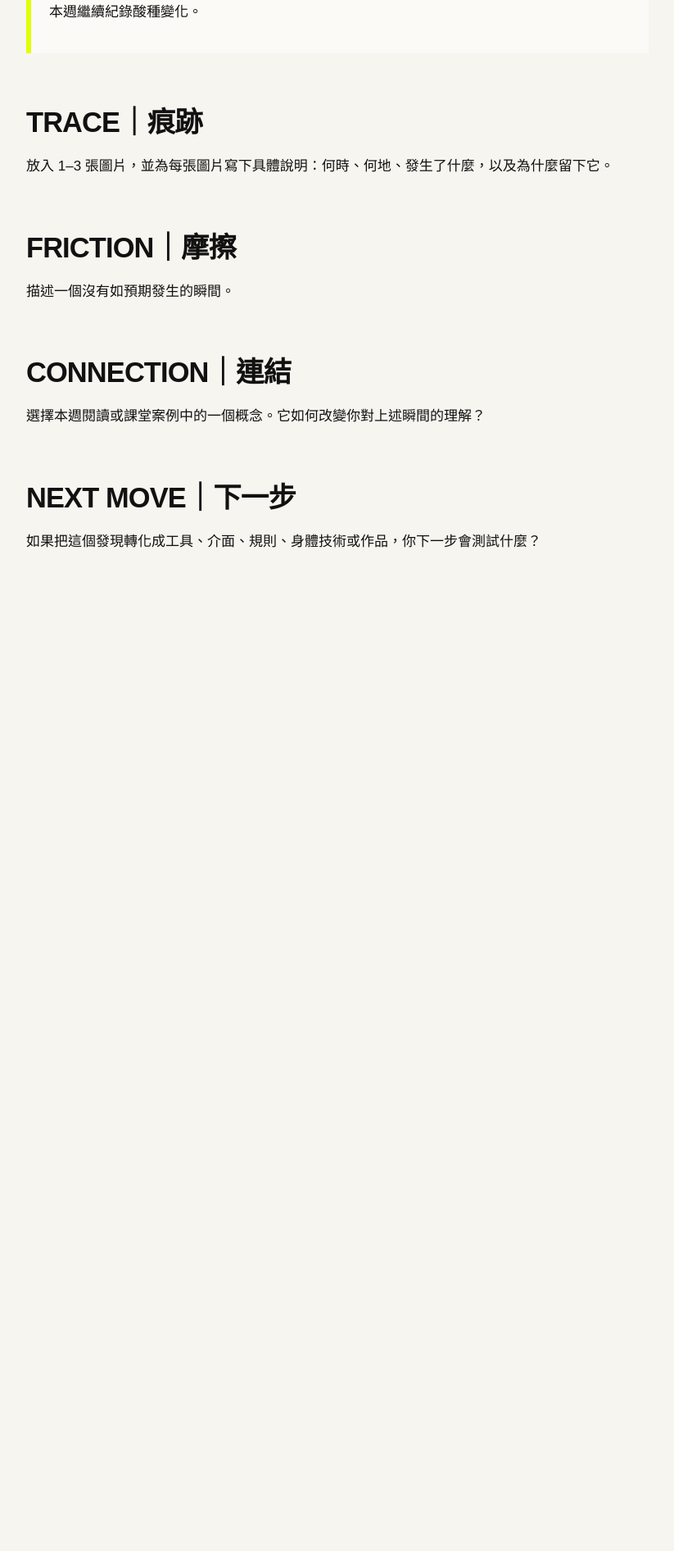
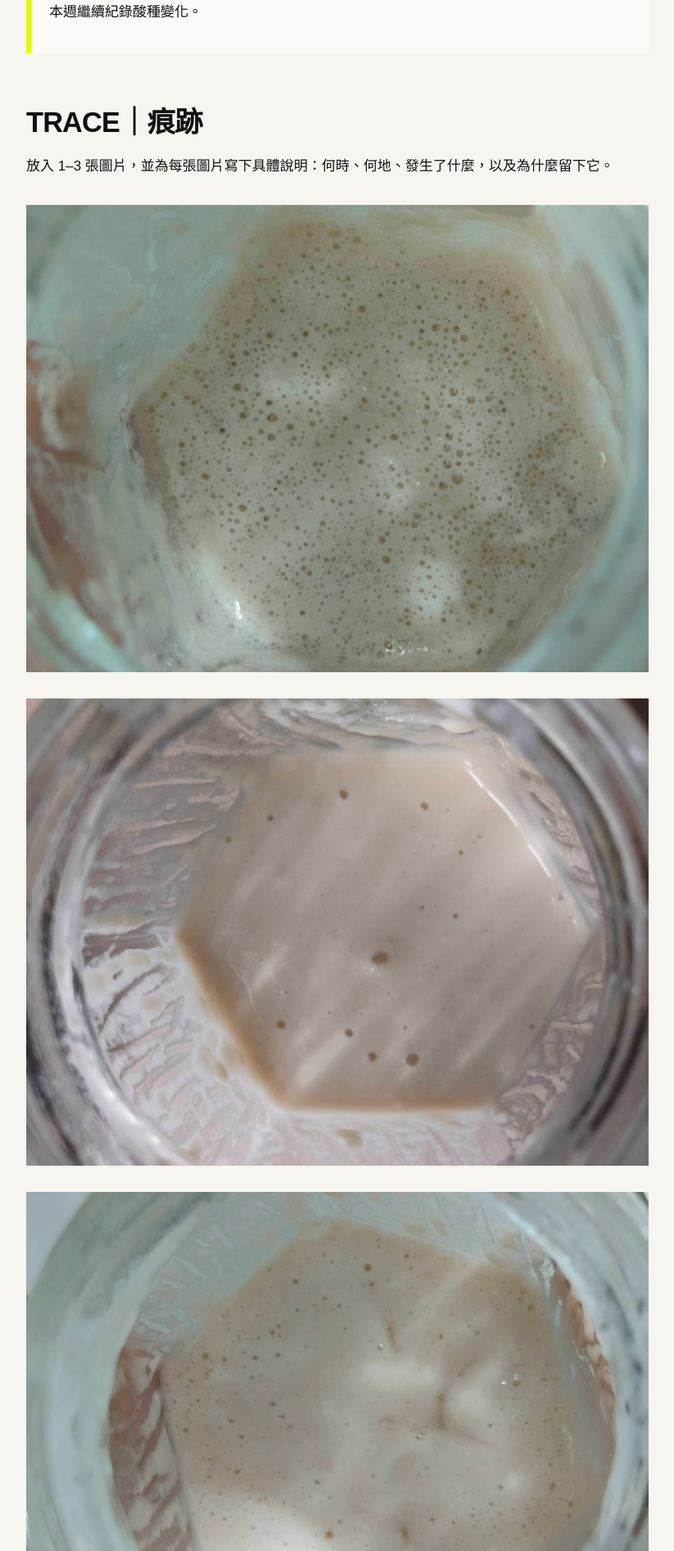
Before and after one commit to ivyjih/fieldworkarchive, a Jekyll site: the page built from weeks/week-07.md, in a window 1280 px wide. Shown: the part 409-2301 px from the top of the page at 82% size, without its empty margins (48-871 px from the left). Built offline with Jekyll 4.4.1, drawn with Linux system fonts in a browser that asks for light colours; before the commit the page ends 1192 px from its top, so only the background shows below that.

Commit message:
Add images and descriptions to TRACE section
Added five images with descriptions to TRACE section.

```diff
--- a/weeks/week-07.md
+++ b/weeks/week-07.md
@@ -12,6 +12,16 @@ permalink: /weeks/week-07/
 ## TRACE｜痕跡
 
 放入 1–3 張圖片，並為每張圖片寫下具體說明：何時、何地、發生了什麼，以及為什麼留下它。
+![酸種1]({{ '/assets/images/sourdough2-1.jpg' | relative_url }})
+
+![酸種2]({{ '/assets/images/sourdough2-2.jpg' | relative_url }})
+
+![酸種3]({{ '/assets/images/sourdough2-3.jpg' | relative_url }})
+
+![酸種4]({{ '/assets/images/sourdough3-1.jpg' | relative_url }})
+
+![酸種5]({{ '/assets/images/sourdough3-2.jpg' | relative_url }})
+
 
 ## FRICTION｜摩擦
 
```
